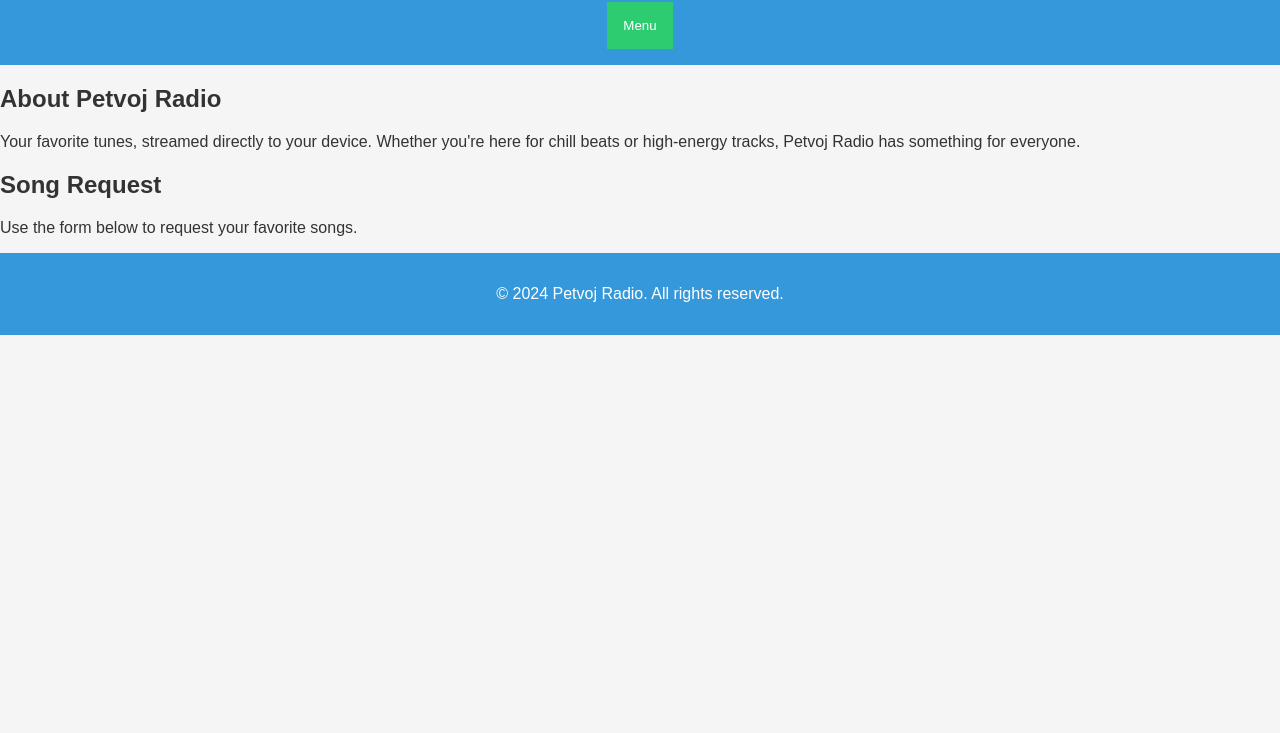
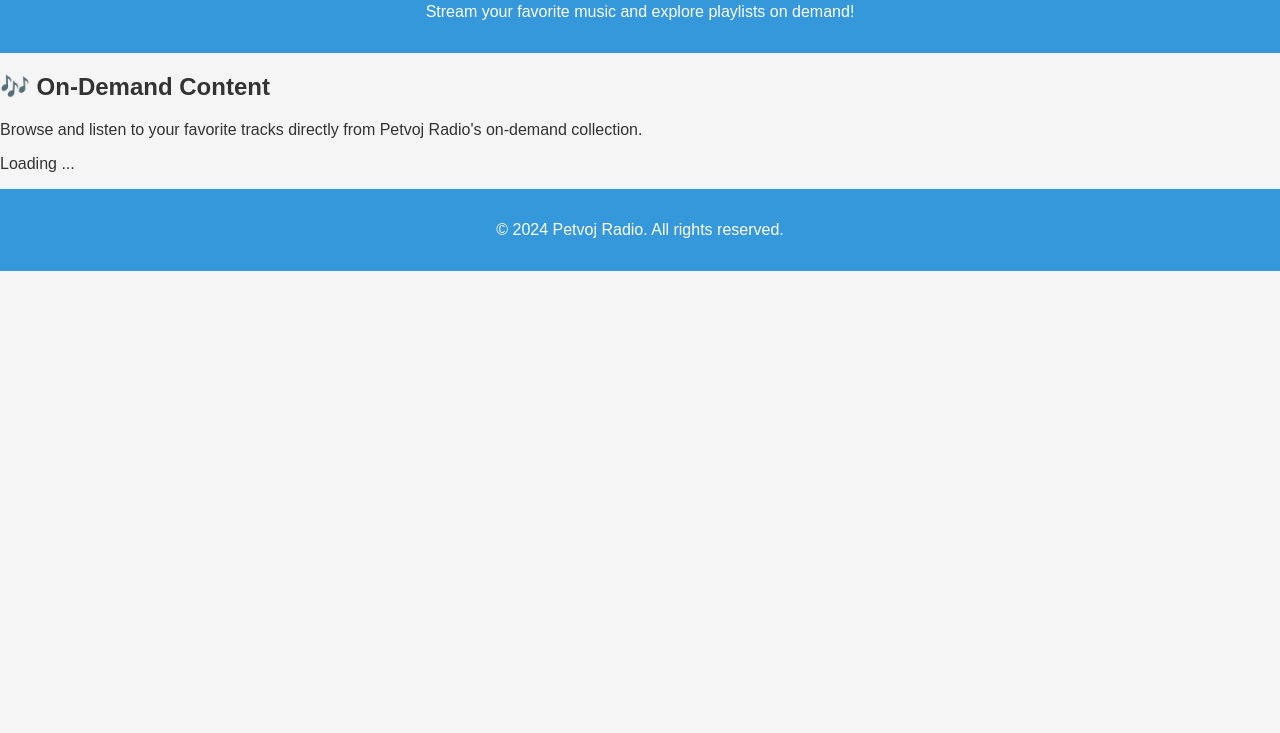
Before and after one commit to Pacel10/PetvojR, a website built with webpack: page index.html in a window 1280 px wide. Shown: the part 67-800 px from the top of the page. Built offline with nearby package versions, Linux system fonts and the light colour scheme; a script that the page names is missing.

Commit message:
Update index.html

```diff
--- a/index.html
+++ b/index.html
@@ -9,31 +9,20 @@
   <title>Petvoj Radio</title>
   <link rel="stylesheet" href="style.css">
   <link rel="icon" type="image/png" href="favicon.png">
-  <script language="javascript" type="text/javascript" src="https://control.internet-radio.com:2199/system/request.js"></script>
 </head>
 <body>
   <header>
-    <h1>Welcome to Petvoj Radio</h1>
-    <nav>
-      <button class="menu-toggle">Menu</button>
-      <ul class="menu">
-        <li><a href="https://control.internet-radio.com:2199/start/petvoj" target="_blank">Listen Live</a></li>
-        <li><a href="/api/search">Search</a></li>
-      </ul>
-    </nav>
+    <h1>🎵 Welcome to Petvoj Radio 🎵</h1>
+    <p>Stream your favorite music and explore playlists on demand!</p>
   </header>
 
   <main>
     <section>
-      <h2>About Petvoj Radio</h2>
-      <p>Your favorite tunes, streamed directly to your device. Whether you're here for chill beats or high-energy tracks, Petvoj Radio has something for everyone.</p>
-    </section>
-
-    <section>
-      <h2>Song Request</h2>
-      <p>Use the form below to request your favorite songs.</p>
-      <div id="request-form">
-        <!-- This script dynamically generates the song request form -->
+      <h2>🎶 On-Demand Content</h2>
+      <p>Browse and listen to your favorite tracks directly from Petvoj Radio's on-demand collection.</p>
+      <!-- On-Demand Widget -->
+      <div class="cc_ondemand_content" data-username="petvoj" data-charset="CP1250" data-mount="/api/search">
+        Loading ...
       </div>
     </section>
   </main>
@@ -42,6 +31,7 @@
     <p>&copy; 2024 Petvoj Radio. All rights reserved.</p>
   </footer>
 
-  <script src="script.js"></script>
+  <!-- Include On-Demand Script -->
+  <script language="javascript" type="text/javascript" src="https://control.internet-radio.com:2199/system/ondemand.js"></script>
 </body>
 </html>
```
